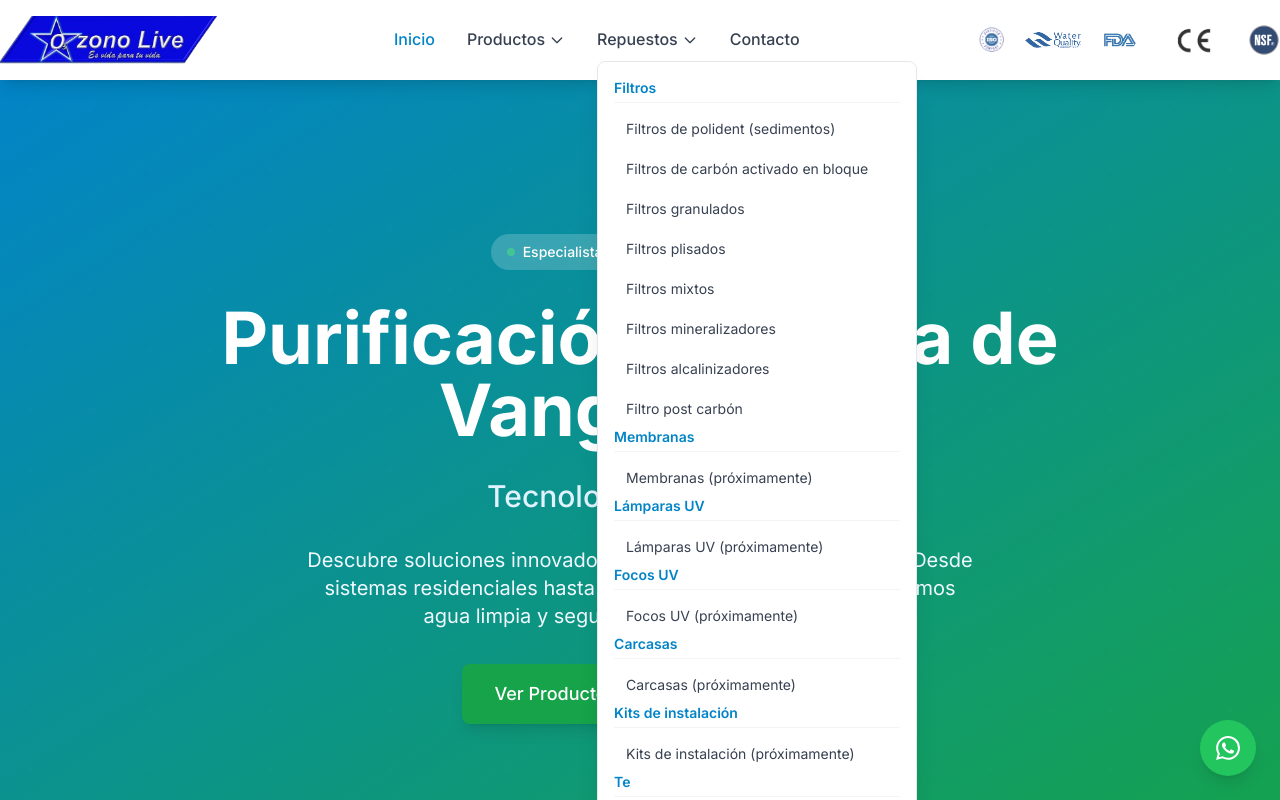
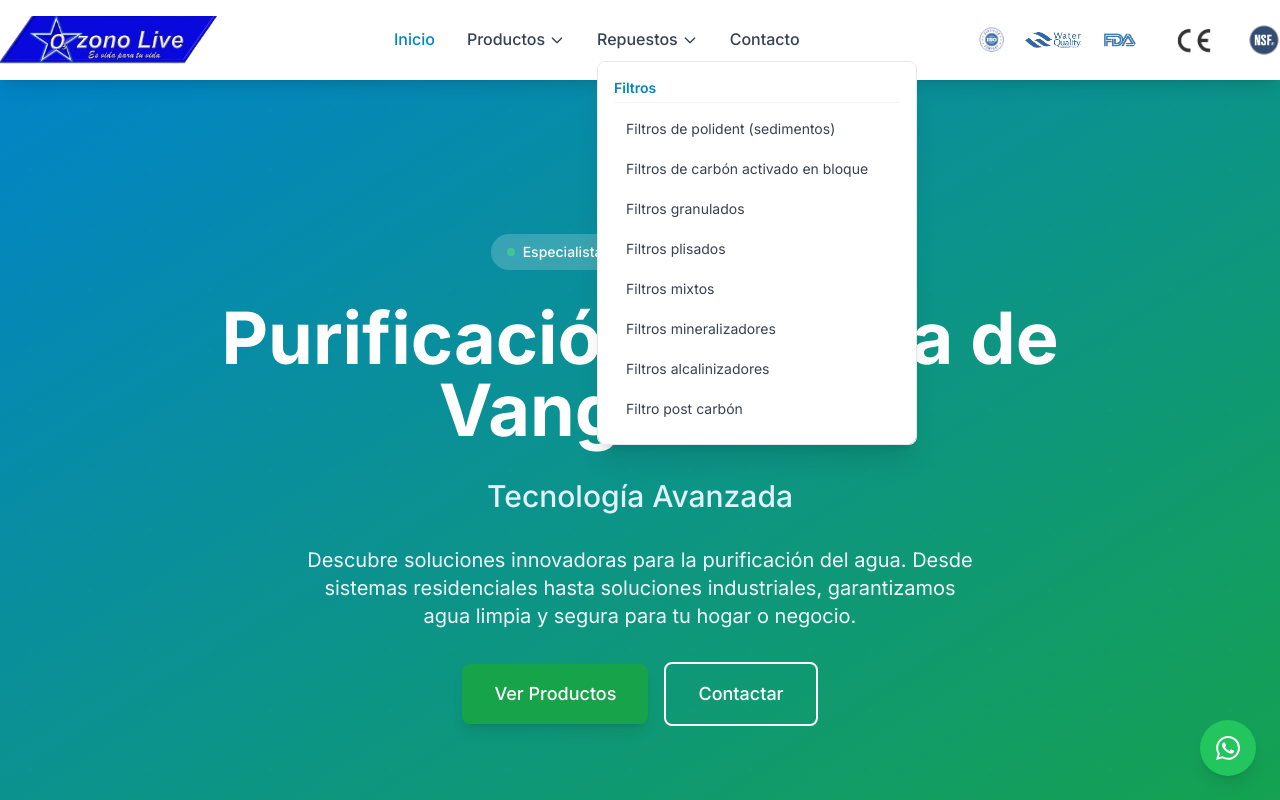
Before and after one commit to Juankx/Ozonolives, a React (Vite) app: page / in a window 1280 px wide. Both pictures are taken after a click on the button "Repuestos". Shown: the top 800 px of the page. Built offline with nearby package versions, Linux system fonts and the light colour scheme.

Commit message:
feat: Agregar scroll al menú de repuestos - Scroll vertical implementado en dropdown de repuestos (max-h-96) - Scroll vertical implementado en menú móvil de repuestos (max-h-80) - Títulos de categorías sticky para mejor navegación - Mejor experiencia de usuario con menús largos

```diff
--- a/src/components/Navbar.jsx
+++ b/src/components/Navbar.jsx
@@ -295,7 +295,7 @@ const Navbar = () => {
                     {/* Dropdown Menu Repuestos */}
                     {link.name === 'Repuestos' && isRepuestosOpen && (
                       <div
-                        className="absolute top-full left-0 mt-2 w-80 bg-white rounded-lg shadow-xl border border-gray-200 py-4 z-50"
+                        className="absolute top-full left-0 mt-2 w-80 bg-white rounded-lg shadow-xl border border-gray-200 py-4 z-50 max-h-96 overflow-y-auto"
                         onMouseEnter={() => setIsRepuestosOpen(true)}
                         onMouseLeave={() => {
                           setTimeout(() => setIsRepuestosOpen(false), 1)
@@ -303,8 +303,8 @@ const Navbar = () => {
                       >
                         <div className="px-4">
                           {repuestosMenu.map((section, sectionIndex) => (
-                            <div key={sectionIndex}>
-                              <h3 className="text-sm font-semibold text-primary-600 mb-2 border-b border-gray-100 pb-1">
+                            <div key={sectionIndex} className="mb-4">
+                              <h3 className="text-sm font-semibold text-primary-600 mb-2 border-b border-gray-100 pb-1 sticky top-0 bg-white">
                                 {section.category}
                               </h3>
                               <ul className="space-y-1">
@@ -422,7 +422,7 @@ const Navbar = () => {
 
                     {/* Mobile Dropdown */}
                     {((link.name === 'Productos' && isProductosOpen) || (link.name === 'Repuestos' && isRepuestosOpen)) && (
-                      <div className="ml-4 mt-2 space-y-2">
+                      <div className={`ml-4 mt-2 space-y-2 ${link.name === 'Repuestos' ? 'max-h-80 overflow-y-auto' : ''}`}>
                         {link.name === 'Productos' ? (
                           productosMenu.map((section, sectionIndex) => (
                             <div key={sectionIndex} className="space-y-2">
```
